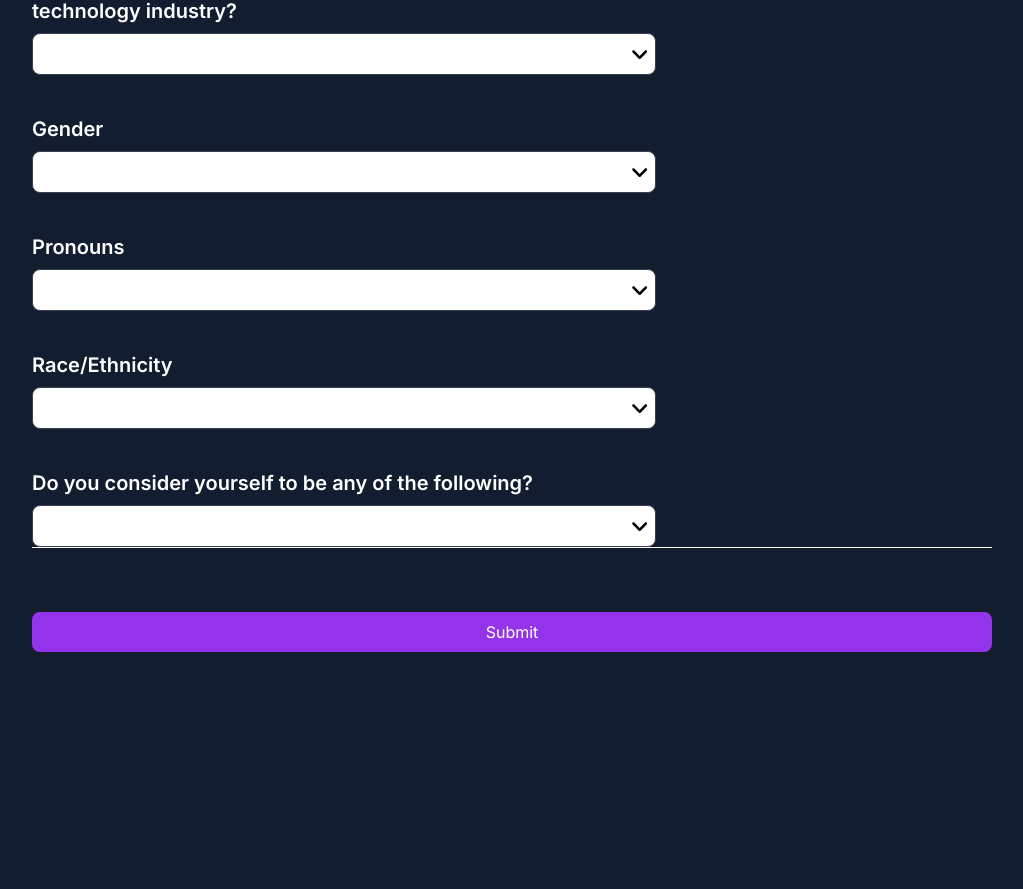
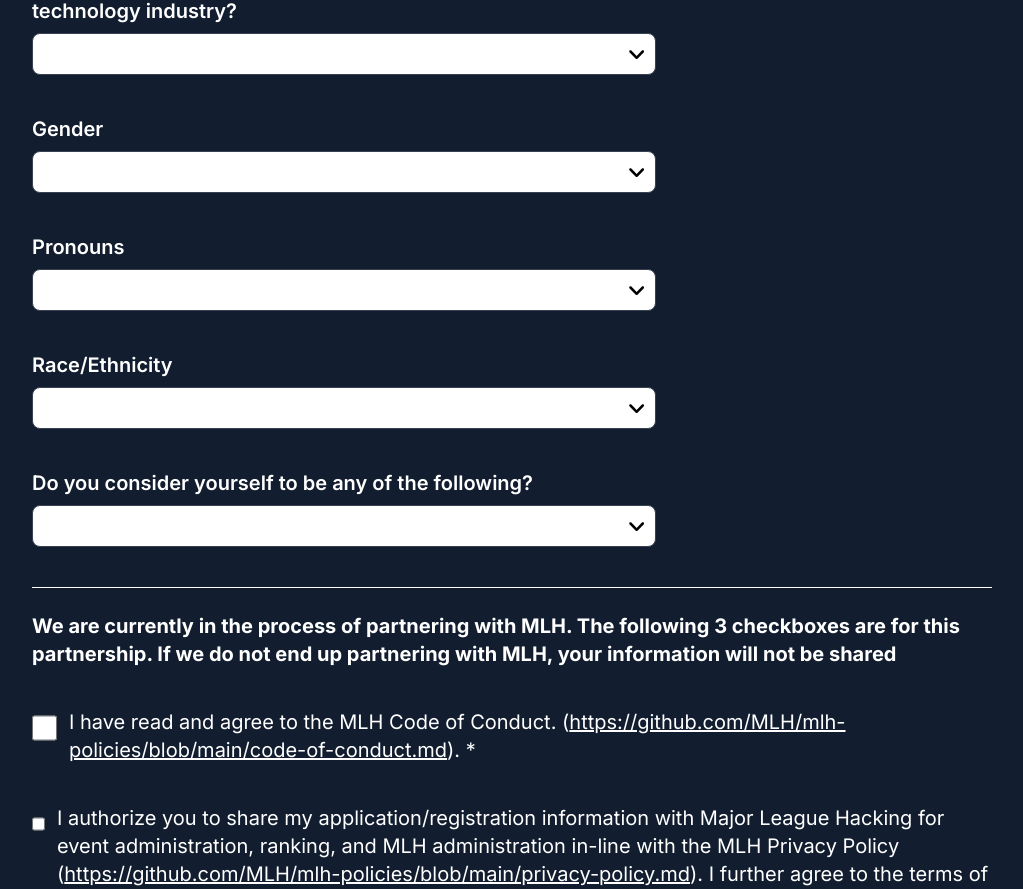
Before and after one commit to GeeseHacks/portal.geesehacks.com, a Next.js app in the folder frontend/: page /registration in a window 1280 px wide. Shown: the part 1908-2797 px from the top of the page, without its empty margins (128-1151 px from the left). Before the commit the page ends 2592 px from the top, so only its background shows below. Built offline with nearby package versions, Linux system fonts and the light colour scheme.

Commit message:
formatting

```diff
--- a/frontend/components/registration.tsx
+++ b/frontend/components/registration.tsx
@@ -48,9 +48,17 @@ type FormData = {
   linkedin: string;
   personalWebsite: string;
   additionalLinks: string;
-  longAnswer: string;
+  firstLongAnswer: string;
+  secondLongAnswer: string;
   other: string;
   underrepresented: string;
+  gender: string;
+  pronouns: string;
+  ethnicity: string;
+  sexuality: string;
+  mlhCodeOfConduct: boolean;
+  mlhPrivacyPolicy: boolean;
+  mlhEmails: boolean;
 };
 
 const RegistrationForm: React.FC = () => {
@@ -130,6 +138,8 @@ const RegistrationForm: React.FC = () => {
           </div>
 
           <div className="col-span-1 md:col-span-2">
+            <div className="grid grid-cols-1 md:grid-cols-2 gap-x-12">
+              <div className="col-span-1">
                 <label
                   className="block mb-2 text-xl font-bold"
                   htmlFor="phoneNumber"
@@ -143,6 +153,8 @@ const RegistrationForm: React.FC = () => {
                   className="w-full p-2 border border-gray-700 rounded-lg text-black"
                   placeholder="123-456-7890"
                 />
+              </div>
+            </div>
           </div>
 
           <div className="col-span-1">
@@ -267,6 +279,8 @@ const RegistrationForm: React.FC = () => {
           </div>
 
           <div className="col-span-1 md:col-span-2">
+            <div className="grid grid-cols-1 md:grid-cols-2 gap-x-12">
+              <div className="col-span-1">
                 <label
                   className="block mb-2 text-xl font-semibold"
                   htmlFor="address"
@@ -280,6 +294,8 @@ const RegistrationForm: React.FC = () => {
                   className="w-full p-2 border border-gray-700 rounded-lg text-black"
                   placeholder="Enter address"
                 />
+              </div>
+            </div>
           </div>
 
           <div className="col-span-1">
@@ -419,13 +435,13 @@ const RegistrationForm: React.FC = () => {
           <div className="col-span-1">
             <label
               className="block mb-2 text-xl font-semibold"
-              htmlFor="longAnswer"
+              htmlFor="firstLongAnswer"
             >
               Why are you running
             </label>
             <textarea
-              id="long answer 1"
-              {...register("longAnswer")}
+              id="firstLongAnswer"
+              {...register("firstLongAnswer")}
               className="w-full p-2 border border-gray-700 rounded-lg text-black h-48"
               placeholder="Type your answer"
             />
@@ -433,13 +449,13 @@ const RegistrationForm: React.FC = () => {
           <div className="col-span-1">
             <label
               className="block mb-2 text-xl font-semibold"
-              htmlFor="longAnswer"
+              htmlFor="secondLongAnswer"
             >
               How are you running
             </label>
             <textarea
-              id="long answer 2"
-              {...register("longAnswer")}
+              id="secondLongAnswer"
+              {...register("secondLongAnswer")}
               className="w-full p-2 border border-gray-700 rounded-lg text-black h-48"
               placeholder="Type your answer"
             />
@@ -454,7 +470,7 @@ const RegistrationForm: React.FC = () => {
           The answers to these questions will not affect your application in any
           way
         </h1>
-        <div className="grid grid-cols-3 gap-x-12 gap-y-10">
+        <div className="grid grid-cols-1 md:grid-cols-3 gap-x-12 gap-y-10">
           <div className="col-span-2">
             <label
               className="block mb-2 text-xl font-semibold"
@@ -483,7 +499,7 @@ const RegistrationForm: React.FC = () => {
             </label>
             <select
               id="gender"
-              {...register("underrepresented", { required: true })}
+              {...register("gender", { required: true })}
               className="custom-select w-full p-2 border border-gray-700 rounded-lg text-black"
             >
               <option value=""></option>
@@ -497,13 +513,13 @@ const RegistrationForm: React.FC = () => {
           <div className="col-span-2">
             <label
               className="block mb-2 text-xl font-semibold"
-              htmlFor="dietaryRestrictions"
+              htmlFor="pronouns"
             >
               Pronouns
             </label>
             <select
-              id="underrepresented"
-              {...register("underrepresented", { required: true })}
+              id="pronouns"
+              {...register("pronouns", { required: true })}
               className="custom-select w-full p-2 border border-gray-700 rounded-lg text-black"
             >
               <option value=""></option>
@@ -519,13 +535,13 @@ const RegistrationForm: React.FC = () => {
           <div className="col-span-2">
             <label
               className="block mb-2 text-xl font-semibold"
-              htmlFor="dietaryRestrictions"
+              htmlFor="ethnicity"
             >
               Race/Ethnicity
             </label>
             <select
-              id="underrepresented"
-              {...register("underrepresented", { required: true })}
+              id="ethnicity"
+              {...register("ethnicity", { required: true })}
               className="custom-select w-full p-2 border border-gray-700 rounded-lg text-black"
             >
               <option value=""></option>
@@ -535,13 +551,13 @@ const RegistrationForm: React.FC = () => {
           <div className="col-span-2">
             <label
               className="block mb-2 text-xl font-semibold"
-              htmlFor="dietaryRestrictions"
+              htmlFor="sexuality"
             >
               Do you consider yourself to be any of the following?
             </label>
             <select
-              id="underrepresented"
-              {...register("underrepresented", { required: true })}
+              id="sexuality"
+              {...register("sexuality", { required: true })}
               className="custom-select w-full p-2 border border-gray-700 rounded-lg text-black"
             >
               <option value=""></option>
@@ -553,7 +569,79 @@ const RegistrationForm: React.FC = () => {
             </select>
           </div>
         </div>
-        <hr className="border-white pb-6" />
+        <hr className="border-white pb-6 mt-10" />
+        <h1 className="text-white text-xl font-bold pb-10">
+          We are currently in the process of partnering with MLH. The following
+          3 checkboxes are for this partnership. If we do not end up partnering
+          with MLH, your information will not be shared
+        </h1>
+        <div className="grid grid-cols-1 gap-x-12 gap-y-10 text-white text-xl">
+          <div className="flex items-start">
+            <input
+              id="mlhCodeOfConduct"
+              type="checkbox"
+              {...register("mlhCodeOfConduct", { required: true })}
+              className="mr-3 mt-1 w-8 h-8"
+            />
+            <label htmlFor="mlhCodeOfConduct">
+              I have read and agree to the MLH Code of Conduct. (
+              <a
+                href="https://github.com/MLH/mlh-policies/blob/main/code-of-conduct.md"
+                className="underline"
+              >
+                https://github.com/MLH/mlh-policies/blob/main/code-of-conduct.md
+              </a>
+              ). *
+            </label>
+          </div>
+          <div className="flex items-start">
+            <input
+              id="mlhPrivacyPolicy"
+              type="checkbox"
+              {...register("mlhPrivacyPolicy", { required: true })}
+              className="mr-3 mt-1 w-8 h-8"
+            />
+            <label htmlFor="mlhPrivacyPolicy">
+              I authorize you to share my application/registration information
+              with Major League Hacking for event administration, ranking, and
+              MLH administration in-line with the MLH Privacy Policy (
+              <a
+                href="https://github.com/MLH/mlh-policies/blob/main/privacy-policy.md"
+                className="underline"
+              >
+                https://github.com/MLH/mlh-policies/blob/main/privacy-policy.md
+              </a>
+              ). I further agree to the terms of both the MLH Contest Terms and
+              Conditions (
+              <a
+                href="https://github.com/MLH/mlh-policies/blob/main/contest-terms.md"
+                className="underline"
+              >
+                https://github.com/MLH/mlh-policies/blob/main/contest-terms.md
+              </a>
+              ) and the MLH Privacy Policy (
+              <a
+                href="https://github.com/MLH/mlh-policies/blob/main/privacy-policy.md"
+                className="underline"
+              >
+                https://github.com/MLH/mlh-policies/blob/main/privacy-policy.md
+              </a>
+              ). *
+            </label>
+          </div>
+          <div className="flex items-start">
+            <input
+              id="mlhEmails"
+              type="checkbox"
+              {...register("mlhEmails", { required: false })}
+              className="mr-3 mt-1 w-8 h-8"
+            />
+            <label htmlFor="mlhEmails">
+              I authorize MLH to send me occasional emails about relevant
+              events, career opportunities, and community announcements.
+            </label>
+          </div>
+        </div>
         <button
           type="submit"
           className="w-full py-2 bg-purple-600 hover:bg-purple-800 rounded-lg text-white mt-10"
```
Also changed, not shown: frontend/app/globals.css (line endings or trailing spaces). Lines whose indentation alone changed are shown as unchanged.
